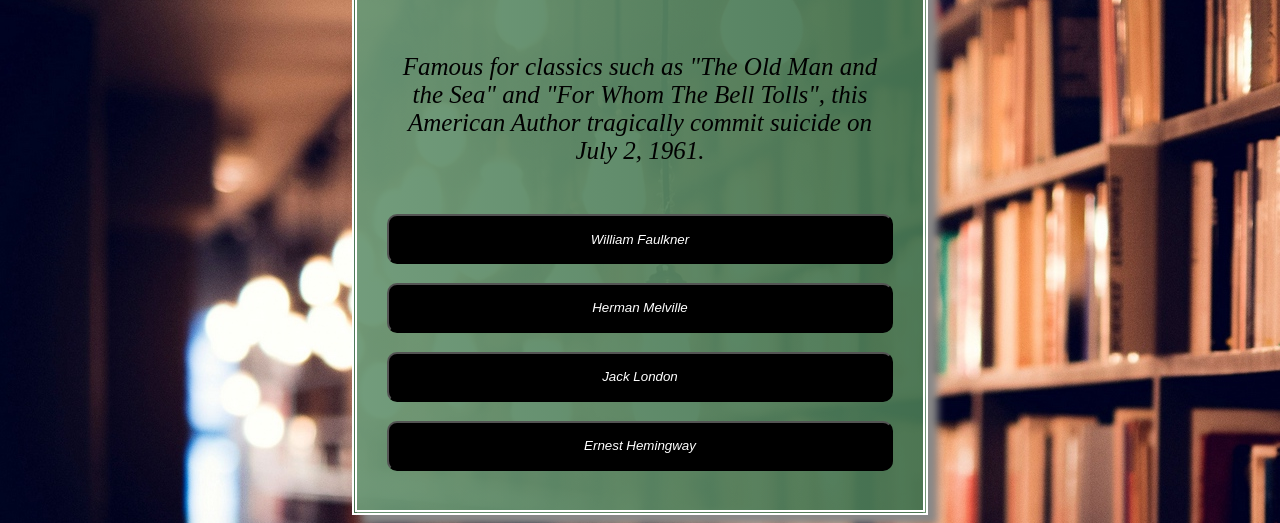
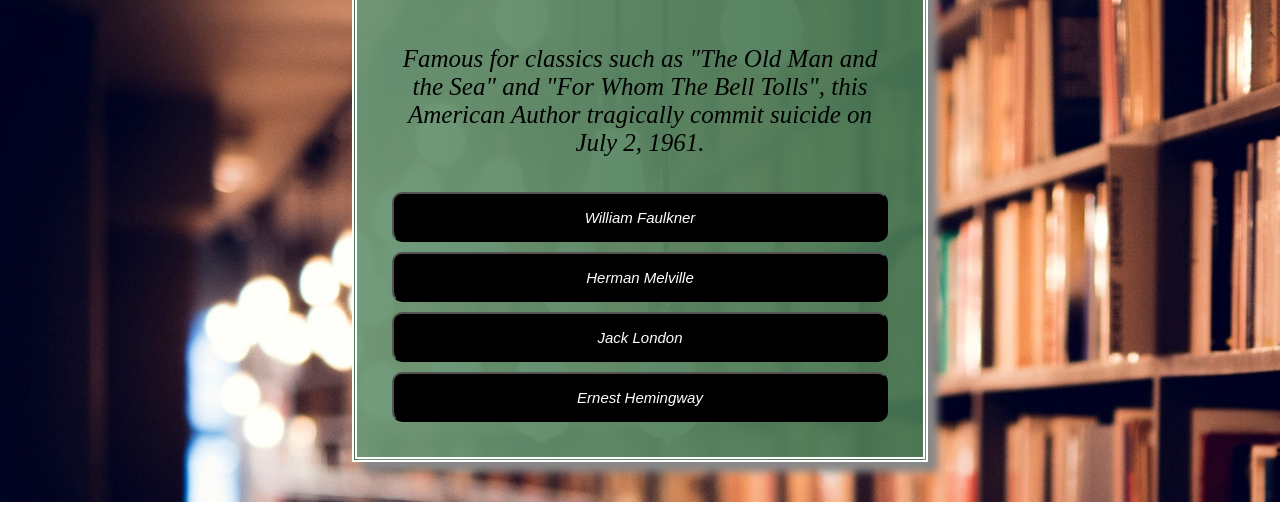
Before and after one commit to bryce-senninger/AmericanLiteratureTrivia, a plain HTML site: page index.html in a window 1280 px wide. Both pictures are taken after a click on the button "Start". Shown: the part 298-821 px from the top of the page. After the commit the page ends 800 px from the top, so only its background shows below. Drawn offline with nearby package versions, Linux system fonts and the light colour scheme; a web font is replaced by a local one.

Commit message:
updated final trivia styling

```diff
--- a/assets/css/style.css
+++ b/assets/css/style.css
@@ -14,7 +14,7 @@
 }
 
 #questionContent {
-    margin-top: 30px;
+    margin-top: 50px;
     background-image: linear-gradient(to right, rgb(107, 151, 117, 0.95), rgb(69, 116, 81, 0.95));
     text-align: center;
     border-style: double;
@@ -22,7 +22,7 @@
     border-width: 5px;
     box-shadow: 10px 10px 8px #888888;
     max-width: 40%;
-    height: 600px;
+    height: 90%;
     margin-left: auto;
     margin-right: auto;
     font-style: oblique;
@@ -75,6 +75,7 @@ p {
 }
 
 #options {
+    font-size: 15px;
     width: 200px;
     height: 50px;
     background-color: #000000;
@@ -84,4 +85,5 @@ p {
     -webkit-border-radius: 10px;
     font-style: oblique;
     flex: 1 100%;
+    margin:5px;
 }
```
